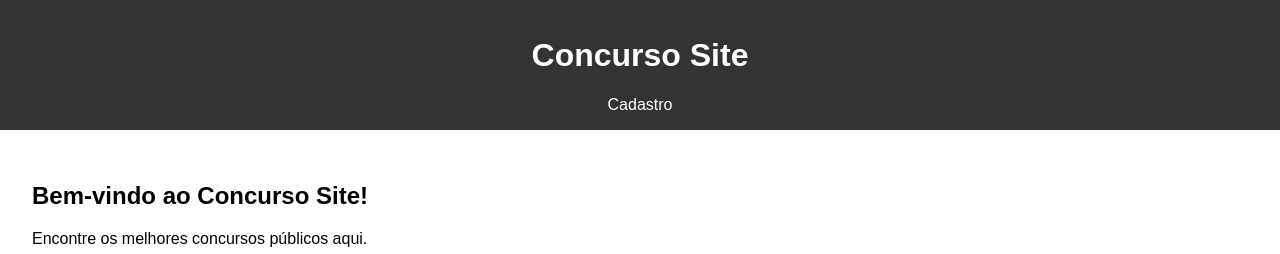
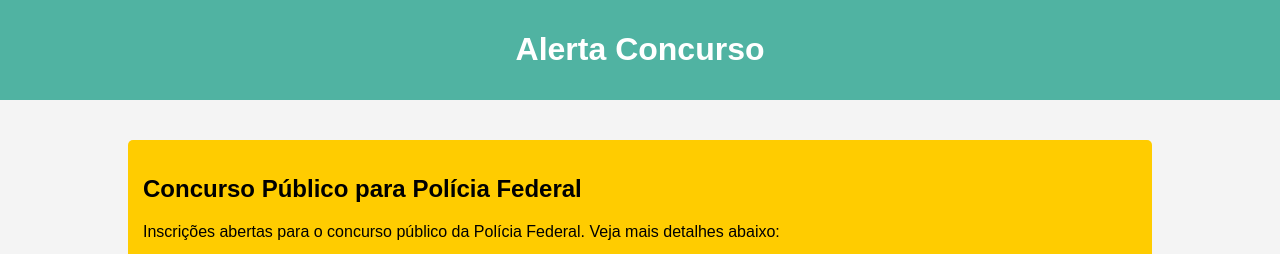
Before and after one commit to Gbr777/teste-1, a Flask app: page / in a window 1280 px wide. Shown: the top 254 px of the page. Run offline with Flask 3, Linux system fonts and the light colour scheme.

Commit message:
Primeiro commit

```diff
--- a/site/templates/index.html
+++ b/site/templates/index.html
@@ -1,24 +1,64 @@
 <!DOCTYPE html>
-<html lang="en">
+<html lang="pt-BR">
 <head>
     <meta charset="UTF-8">
     <meta name="viewport" content="width=device-width, initial-scale=1.0">
-    <title>Concurso Site</title>
-    <link rel="stylesheet" href="static/css/styles.css">
+    <title>Alerta Concurso</title>
+    <style>
+        body {
+            font-family: Arial, sans-serif;
+            background-color: #f4f4f4;
+            margin: 0;
+            padding: 0;
+        }
+        .container {
+            width: 80%;
+            margin: 0 auto;
+            padding: 20px;
+        }
+        header {
+            background: #50b3a2;
+            color: white;
+            padding: 10px 0;
+            text-align: center;
+        }
+        .alert {
+            background: #ffcc00;
+            padding: 15px;
+            margin: 20px 0;
+            border-radius: 5px;
+        }
+        .alert img {
+            max-width: 100%;
+            height: auto;
+        }
+        footer {
+            text-align: center;
+            padding: 10px 0;
+            background: #50b3a2;
+            color: white;
+            margin-top: 20px;
+        }
+    </style>
 </head>
 <body>
     <header>
-        <h1>Concurso Site</h1>
-        <nav>
-            <a href="register">Cadastro</a>
-        </nav>
+        <h1>Alerta Concurso</h1>
     </header>
-    <main>
-        <h2>Bem-vindo ao Concurso Site!</h2>
-        <p>Encontre os melhores concursos públicos aqui.</p>
-    </main>
+    <div class="container">
+        <div class="alert">
+            <h2>Concurso Público para Polícia Federal</h2>
+            <p>Inscrições abertas para o concurso público da Polícia Federal. Veja mais detalhes abaixo:</p>
+            <img src="https://www.gettyimages.com.br/detail/foto/man-helping-his-pregnant-coworker-at-work-imagem-royalty-free/1478252234?adppopup=true/800x400" alt="Imagem do Concurso">
+        </div>
+        <div class="alert">
+            <h2>Concurso para Professores Estaduais</h2>
+            <p>Confira as vagas abertas para professores na rede estadual de ensino.</p>
+            <img src="https://www.gettyimages.com.br/detail/foto/two-male-elves-pulling-large-christmas-cracker-imagem-royalty-free/200272537-001?adppopup=true/800x400" alt="Imagem do Concurso">
+        </div>
+    </div>
     <footer>
-        <p>&copy; 2024 Concurso Site</p>
+        <p>&copy; 2024 Alerta Concurso. Todos os direitos reservados.</p>
     </footer>
 </body>
 </html>
```
